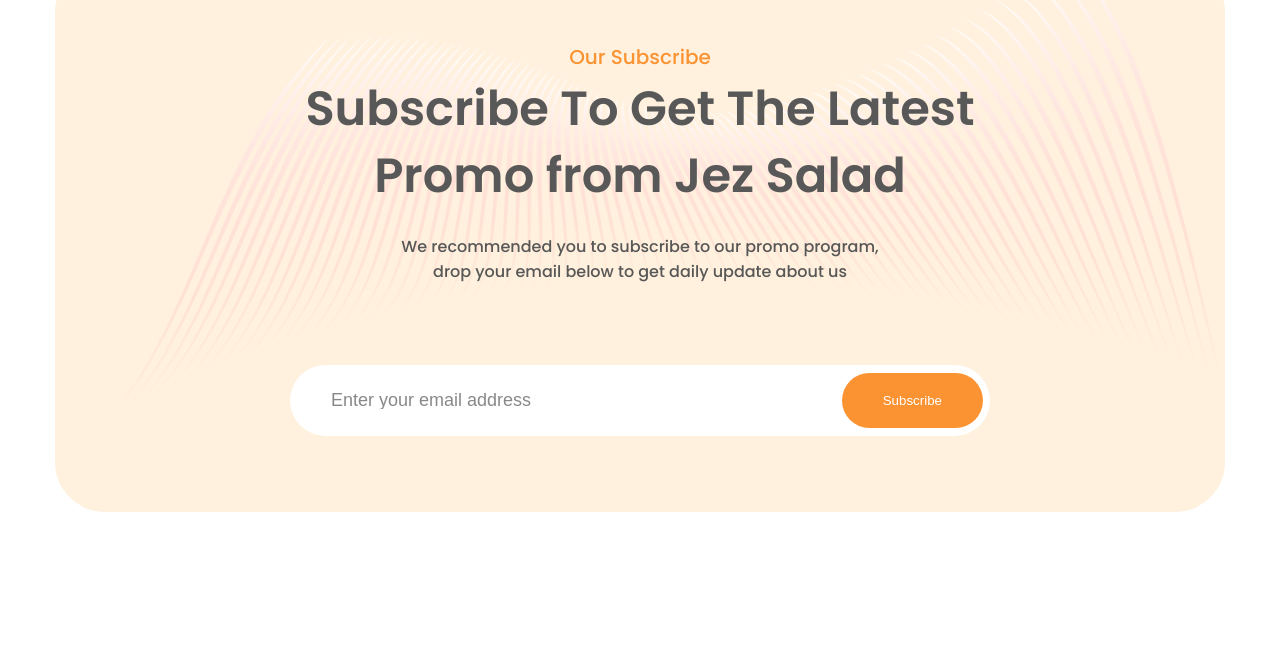
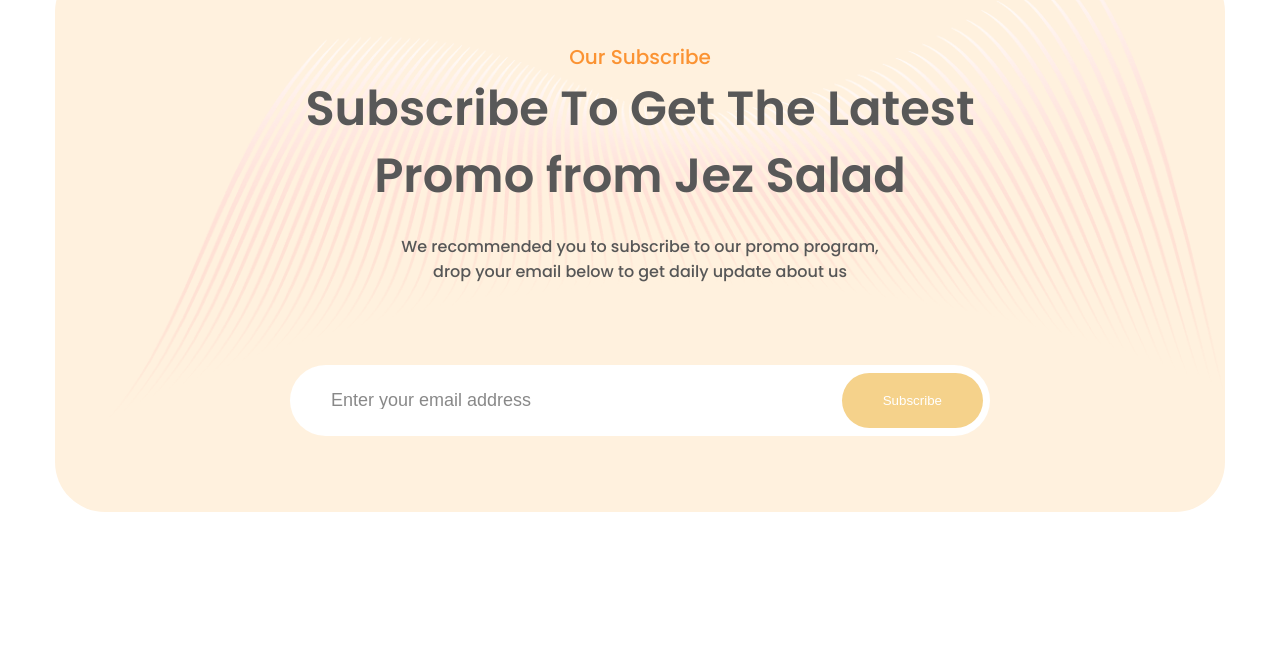
Before and after one commit to Abuzer999/jezSalad, a plain HTML site: page index.html in a window 1280 px wide. In both pictures the pointer is over the button "Subscribe". Shown: the part 3618-4263 px from the top of the page. Drawn offline with nearby package versions, Linux system fonts and the light colour scheme; animation ran at ten frames a second.

Commit message:
Update style.css

```diff
--- a/css/style.css
+++ b/css/style.css
@@ -831,7 +831,7 @@ h3 {
     width: 100%;
 }
 
-.formbutton:hover {
+.form-button:hover {
     background-color: rgb(245, 210, 139);
     cursor: pointer;
 }
```
